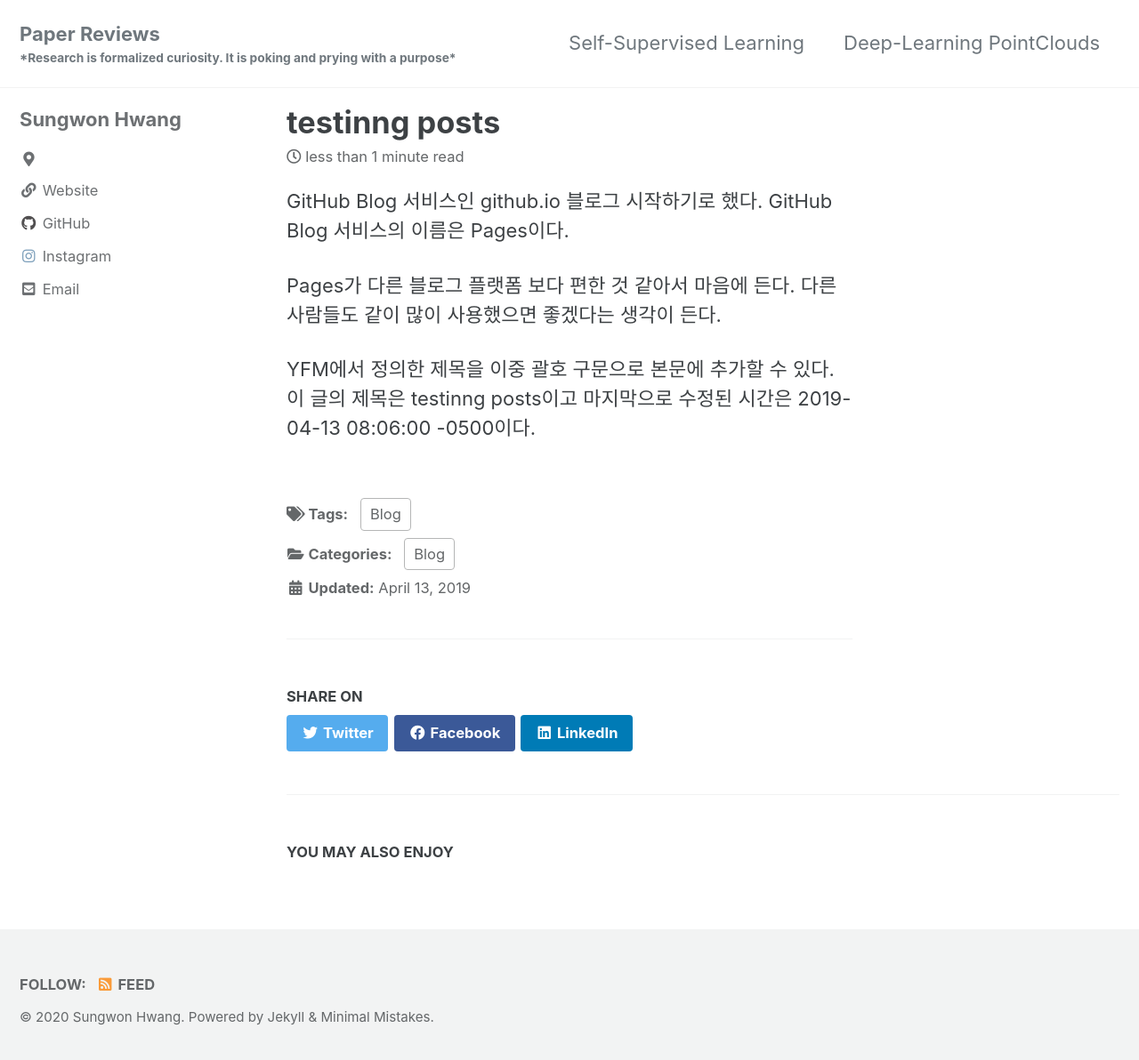
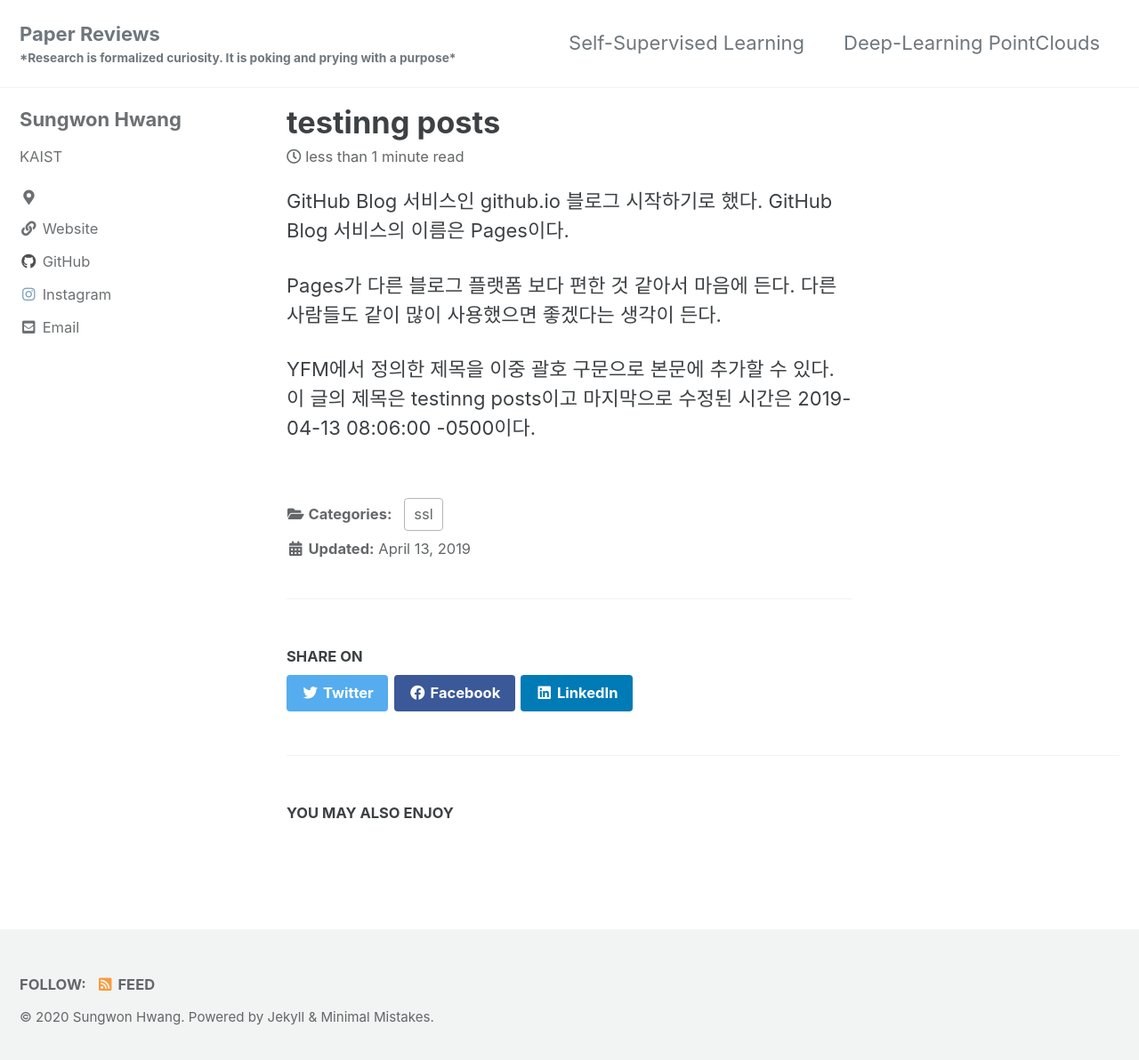
Before and after one commit to reviewshwang/reviewshwang.github.io, a Jekyll site: the page built from _posts/2020-10-27-first-post.md, in a window 1280 px wide and 1200 px high. Shown: the top 1192 px of the window at 89% size. Built offline with Jekyll 4.4.1, drawn with Linux system fonts in a browser that asks for light colours; cached includes are drawn as plain includes.

```diff
--- a/_config.yml
+++ b/_config.yml
@@ -94,7 +94,7 @@ analytics:
 author:
   name             : "Sungwon Hwang"
   # avatar           : "/assets/images/casual_profile.jpeg"
-  bio              : ""
+  bio              : "KAIST"
   location         : ""
   email            : "shwang.14@kaist.ac.kr"
   links:
@@ -240,10 +240,11 @@ whitelist:
 #  - <base_path>/my-awesome-category/index.html ~> path: /
 category_archive:
   type: liquid
-  path: /categories/
-tag_archive:
+  path: /ssl/
+category_archive:
   type: liquid
-  path: /tags/
+  path: /pcl/
+
 # https://github.com/jekyll/jekyll-archives
 # jekyll-archives:
 #   enabled:
--- a/_posts/2020-10-27-first-post.md
+++ b/_posts/2020-10-27-first-post.md
@@ -3,7 +3,7 @@ title: "testinng posts"
 excerpt: "I'm starting tech blog for reviewing papers"
 
 categories:
-  - Blog
+  - ssl
 tags:
   - Blog
 last_modified_at: 2019-04-13T08:06:00-05:00
```
